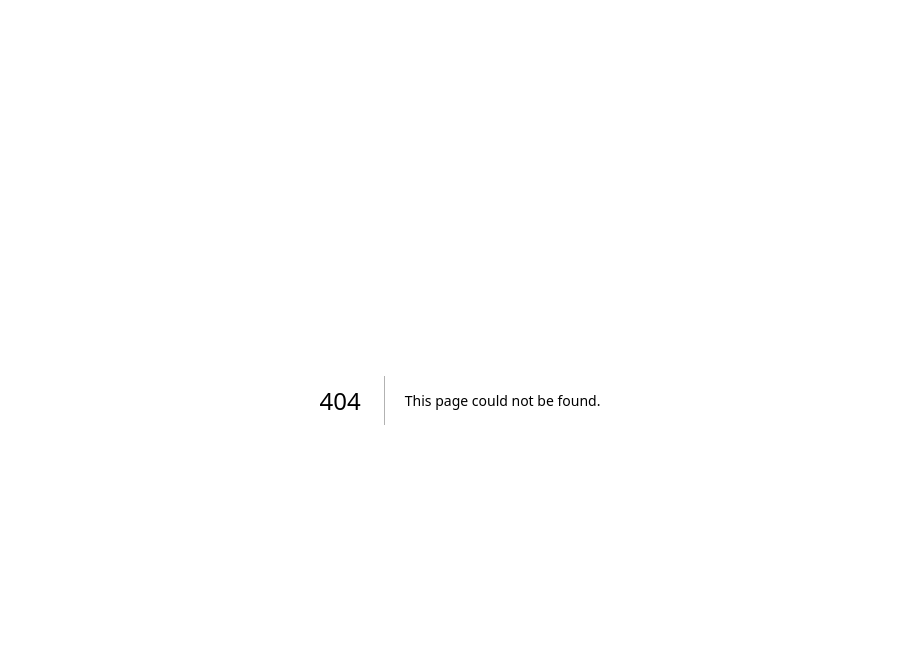
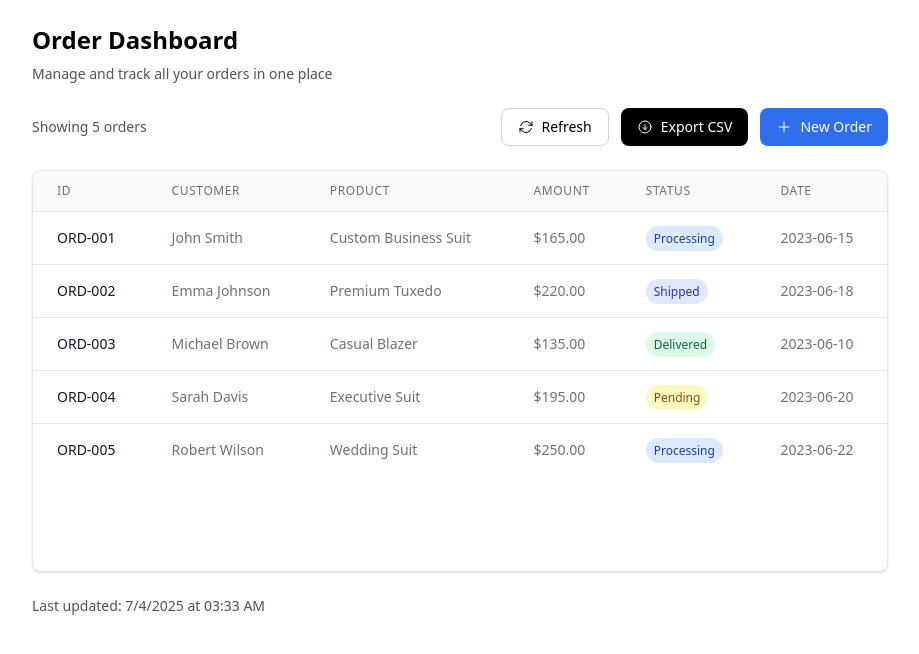
Before and after one commit to suitupstyle/suit-up-web, a Next.js app: page /admin/dashboard in a window 1280 px wide. Before the commit this address had no page. Shown: the top 654 px of the page, without its empty margins (180-1099 px from the left). Built offline with nearby package versions, Linux system fonts and the light colour scheme.

Commit message:
feat: adds desktop support for dashboard

```diff
--- /dev/null
+++ b/app/admin/dashboard/page.tsx
@@ -0,0 +1,310 @@
+'use client'
+
+import { useState, useEffect } from 'react'
+import {
+	ArrowDownCircleIcon,
+	ArrowPathIcon,
+	PlusIcon,
+} from '@heroicons/react/24/outline'
+import Link from 'next/link'
+import { useRouter } from 'next/navigation'
+
+// Interfaz para las órdenes
+interface Order {
+	id: string
+	customer: string
+	product: string
+	amount: number
+	status: 'pending' | 'processing' | 'shipped' | 'delivered'
+	date: string
+}
+
+export default function DashboardPage() {
+	const router = useRouter()
+	const [orders, setOrders] = useState<Order[]>([])
+	const [loading, setLoading] = useState(true)
+	const [error, setError] = useState<string | null>(null)
+
+	// Datos de ejemplo (en producción vendrían de una API)
+	const mockOrders: Order[] = [
+		{
+			id: 'ORD-001',
+			customer: 'John Smith',
+			product: 'Custom Business Suit',
+			amount: 165,
+			status: 'processing',
+			date: '2023-06-15',
+		},
+		{
+			id: 'ORD-002',
+			customer: 'Emma Johnson',
+			product: 'Premium Tuxedo',
+			amount: 220,
+			status: 'shipped',
+			date: '2023-06-18',
+		},
+		{
+			id: 'ORD-003',
+			customer: 'Michael Brown',
+			product: 'Casual Blazer',
+			amount: 135,
+			status: 'delivered',
+			date: '2023-06-10',
+		},
+		{
+			id: 'ORD-004',
+			customer: 'Sarah Davis',
+			product: 'Executive Suit',
+			amount: 195,
+			status: 'pending',
+			date: '2023-06-20',
+		},
+		{
+			id: 'ORD-005',
+			customer: 'Robert Wilson',
+			product: 'Wedding Suit',
+			amount: 250,
+			status: 'processing',
+			date: '2023-06-22',
+		},
+	]
+
+	// Simular carga de datos
+	useEffect(() => {
+		const fetchOrders = async () => {
+			try {
+				setLoading(true)
+				// Aquí iría la llamada real a la API
+				// const response = await fetch('/api/orders');
+				// const data = await response.json();
+				// setOrders(data);
+
+				// Usamos datos mock por ahora
+				await new Promise((resolve) => setTimeout(resolve, 1000))
+				setOrders(mockOrders)
+				setError(null)
+			} catch (err) {
+				setError('Failed to load orders. Please try again later.')
+			} finally {
+				setLoading(false)
+			}
+		}
+
+		fetchOrders()
+	}, [])
+
+	// Función para exportar a CSV
+	const exportToCSV = () => {
+		const csvContent =
+			'ID,Customer,Product,Amount,Status,Date\n' +
+			orders
+				.map(
+					(order) =>
+						`"${order.id}","${order.customer}","${order.product}",${order.amount},"${order.status}","${order.date}"`
+				)
+				.join('\n')
+
+		const blob = new Blob([csvContent], { type: 'text/csv;charset=utf-8;' })
+		const url = URL.createObjectURL(blob)
+		const link = document.createElement('a')
+		link.setAttribute('href', url)
+		link.setAttribute('download', 'orders_export.csv')
+		link.style.visibility = 'hidden'
+		document.body.appendChild(link)
+		link.click()
+		document.body.removeChild(link)
+	}
+
+	// Función para formatear el estado
+	const getStatusBadge = (status: string) => {
+		const statusClasses = {
+			pending: 'bg-yellow-100 text-yellow-800',
+			processing: 'bg-blue-100 text-blue-800',
+			shipped: 'bg-indigo-100 text-indigo-800',
+			delivered: 'bg-green-100 text-green-800',
+		}
+
+		return (
+			<span
+				className={`px-2 py-1 rounded-full text-xs font-medium ${
+					statusClasses[status as keyof typeof statusClasses] ||
+					'bg-gray-100 text-gray-800'
+				}`}>
+				{status.charAt(0).toUpperCase() + status.slice(1)}
+			</span>
+		)
+	}
+
+	return (
+		<div className="w-64 md:w-458 lg:w-856 mx-auto min-h-[calc(100lvh-160px)] flex flex-col">
+			<header className="w-full py-6">
+				<h1 className="font-bold text-2xl mb-2">Order Dashboard</h1>
+				<p className="font-normal text-sm text-gray-600">
+					Manage and track all your orders in one place
+				</p>
+			</header>
+
+			<div className="flex-1 flex flex-col">
+				{/* Controles */}
+				<div className="flex flex-col md:flex-row justify-between items-start md:items-center gap-4 mb-6">
+					<div className="text-sm text-gray-600">
+						Showing {orders.length} orders
+					</div>
+
+					<div className="flex flex-wrap gap-3">
+						<button
+							onClick={() => router.refresh()}
+							disabled={loading}
+							className={`flex items-center gap-2 px-4 py-2 rounded-lg border border-gray-300 text-sm ${
+								loading
+									? 'opacity-50 cursor-not-allowed'
+									: 'hover:bg-gray-50'
+							}`}>
+							<ArrowPathIcon
+								className={`w-4 h-4 ${
+									loading ? 'animate-spin' : ''
+								}`}
+							/>
+							Refresh
+						</button>
+
+						<button
+							onClick={exportToCSV}
+							disabled={orders.length === 0}
+							className="flex items-center gap-2 px-4 py-2 rounded-lg bg-black text-white text-sm hover:bg-gray-800 disabled:opacity-50 disabled:cursor-not-allowed">
+							<ArrowDownCircleIcon className="w-4 h-4" />
+							Export CSV
+						</button>
+
+						<Link
+							href="/orders/new"
+							className="flex items-center gap-2 px-4 py-2 rounded-lg bg-blue-600 text-white text-sm hover:bg-blue-700">
+							<PlusIcon className="w-4 h-4" />
+							New Order
+						</Link>
+					</div>
+				</div>
+
+				{/* Tabla de órdenes */}
+				<div className="bg-white rounded-lg shadow overflow-hidden border border-gray-200 flex-1">
+					{loading ? (
+						<div className="flex items-center justify-center h-full p-8">
+							<div className="text-center">
+								<ArrowPathIcon className="w-10 h-10 mx-auto text-gray-400 animate-spin" />
+								<p className="mt-4 text-gray-600">
+									Loading orders...
+								</p>
+							</div>
+						</div>
+					) : error ? (
+						<div className="flex items-center justify-center h-full p-8">
+							<div className="text-center">
+								<div className="bg-red-50 text-red-600 p-4 rounded-lg max-w-md">
+									<p>{error}</p>
+									<button
+										onClick={() => router.refresh()}
+										className="mt-4 px-4 py-2 bg-red-100 text-red-700 rounded hover:bg-red-200">
+										Try Again
+									</button>
+								</div>
+							</div>
+						</div>
+					) : (
+						<div className="overflow-x-auto">
+							<table className="min-w-full divide-y divide-gray-200">
+								<thead className="bg-gray-50">
+									<tr>
+										<th
+											scope="col"
+											className="px-6 py-3 text-left text-xs font-medium text-gray-500 uppercase tracking-wider">
+											ID
+										</th>
+										<th
+											scope="col"
+											className="px-6 py-3 text-left text-xs font-medium text-gray-500 uppercase tracking-wider">
+											Customer
+										</th>
+										<th
+											scope="col"
+											className="px-6 py-3 text-left text-xs font-medium text-gray-500 uppercase tracking-wider">
+											Product
+										</th>
+										<th
+											scope="col"
+											className="px-6 py-3 text-left text-xs font-medium text-gray-500 uppercase tracking-wider">
+											Amount
+										</th>
+										<th
+											scope="col"
+											className="px-6 py-3 text-left text-xs font-medium text-gray-500 uppercase tracking-wider">
+											Status
+										</th>
+										<th
+											scope="col"
+											className="px-6 py-3 text-left text-xs font-medium text-gray-500 uppercase tracking-wider">
+											Date
+										</th>
+									</tr>
+								</thead>
+								<tbody className="bg-white divide-y divide-gray-200">
+									{orders.map((order) => (
+										<tr
+											key={order.id}
+											className="hover:bg-gray-50 cursor-pointer"
+											onClick={() =>
+												router.push(
+													`/orders/${order.id}`
+												)
+											}>
+											<td className="px-6 py-4 whitespace-nowrap text-sm font-medium text-gray-900">
+												{order.id}
+											</td>
+											<td className="px-6 py-4 whitespace-nowrap text-sm text-gray-500">
+												{order.customer}
+											</td>
+											<td className="px-6 py-4 whitespace-nowrap text-sm text-gray-500">
+												{order.product}
+											</td>
+											<td className="px-6 py-4 whitespace-nowrap text-sm text-gray-500">
+												${order.amount.toFixed(2)}
+											</td>
+											<td className="px-6 py-4 whitespace-nowrap text-sm">
+												{getStatusBadge(order.status)}
+											</td>
+											<td className="px-6 py-4 whitespace-nowrap text-sm text-gray-500">
+												{order.date}
+											</td>
+										</tr>
+									))}
+								</tbody>
+							</table>
+
+							{orders.length === 0 && !loading && (
+								<div className="text-center py-12">
+									<p className="text-gray-500">
+										No orders found
+									</p>
+									<Link
+										href="/orders/new"
+										className="mt-4 inline-block text-blue-600 hover:underline">
+										Create your first order
+									</Link>
+								</div>
+							)}
+						</div>
+					)}
+				</div>
+			</div>
+
+			<footer className="w-full py-6">
+				<div className="text-sm text-gray-600">
+					Last updated: {new Date().toLocaleDateString()} at{' '}
+					{new Date().toLocaleTimeString([], {
+						hour: '2-digit',
+						minute: '2-digit',
+					})}
+				</div>
+			</footer>
+		</div>
+	)
+}
```
